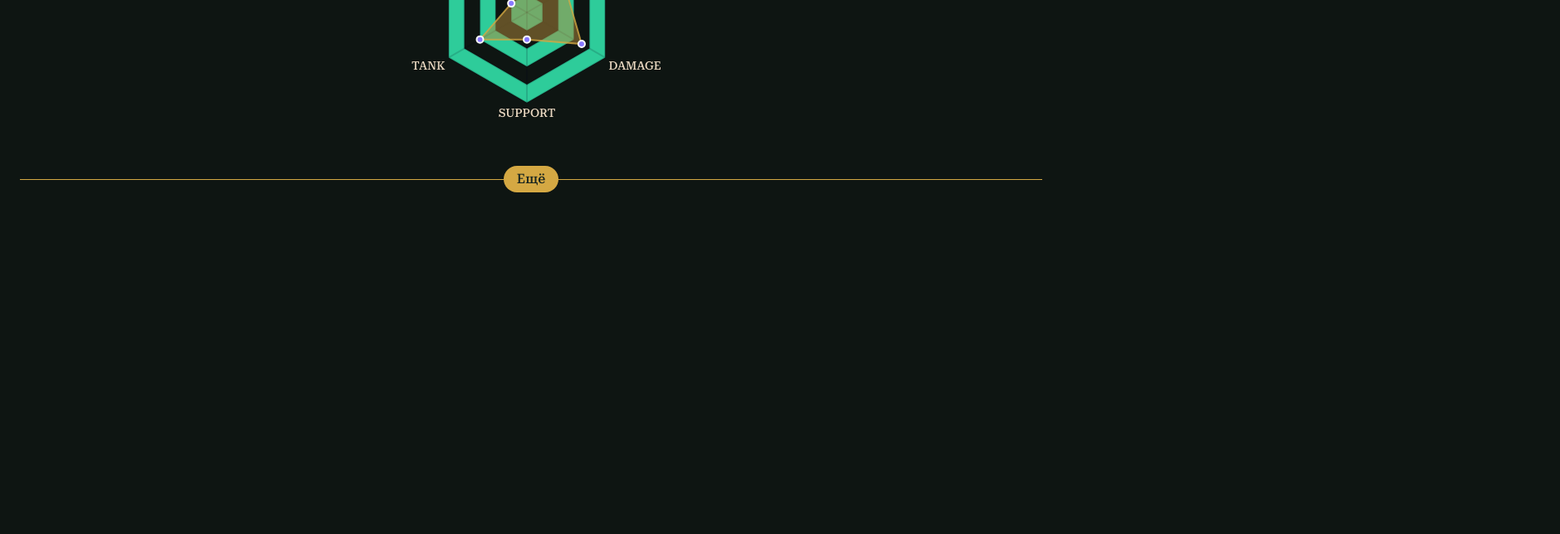
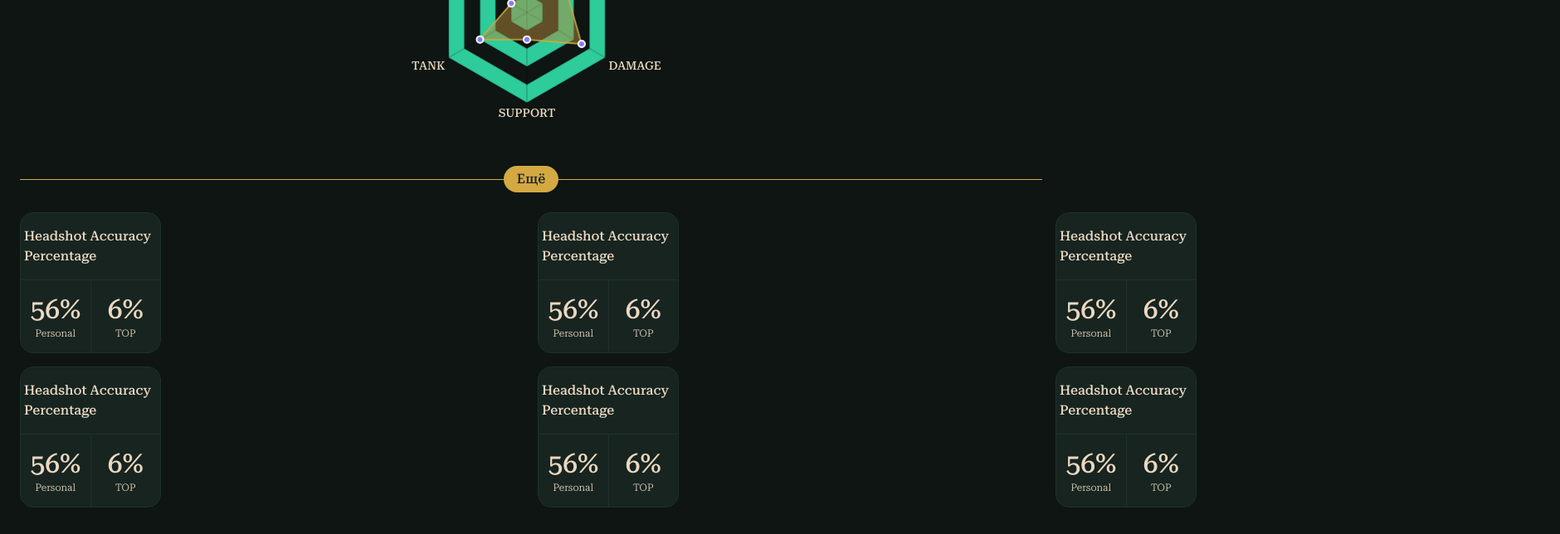
Before and after one commit to kinnaamf/deadstat-frontend, a Vue app: page /main-stats in a window 1280 px wide. Shown: the part 997-1641 px from the top of the page at 83% size, 1880 px wide, since content can reach past the window. Before the commit the page ends 1261 px from the top, so only its background shows below. Built offline with nearby package versions, Linux system fonts and the light colour scheme; a web font is replaced by a local one.

Commit message:
feat: add bleed slider with player stats

```diff
--- a/index.html
+++ b/index.html
@@ -1,5 +1,5 @@
 <!DOCTYPE html>
-<html lang="">
+<html lang="" class=" scrollbar-none">
 <head>
     <meta charset="UTF-8">
     <link rel="icon" href="/favicon.ico">
--- a/src/assets/pcss/main.pcss
+++ b/src/assets/pcss/main.pcss
@@ -111,3 +111,37 @@
 .radar-chart {
   @apply w-full max-w-xs mx-auto;
 }
+
+.stat-title {
+  @apply text-base font-medium text-secondary;
+}
+
+.stat-card {
+  @apply w-[170px] h-[170px] flex flex-col rounded-2xl
+}
+
+.stat-title {
+  @apply py-4 px-1 border-border border-b
+}
+
+.stat-col {
+  @apply flex flex-col items-center justify-center;
+}
+
+.stat-body {
+  @apply flex-1;
+  display: grid;
+  grid-template-columns:  1fr 1px 1fr;
+}
+
+.stat-value {
+  @apply text-[2rem] font-medium text-secondary;
+}
+
+.stat-label {
+  @apply relative text-[12px] text-secondary font-light -top-1
+}
+
+.vertical-divider {
+  @apply bg-border w-px h-full;
+}
--- /dev/null
+++ b/src/components/main-stats/StatCard.vue
@@ -0,0 +1,28 @@
+<template>
+  <div class="stat-card bg-card border border-border">
+    <h3 class="stat-title">{{ stat.title }}</h3>
+    <div class="stat-body">
+      <div class="stat-col">
+        <span class="stat-value">{{ stat.personal }}</span>
+        <span class="stat-label">Personal</span>
+      </div>
+
+      <div class="vertical-divider"></div>
+
+      <div class="stat-col">
+        <span class="stat-value">{{ stat.top }}</span>
+        <span class="stat-label">TOP</span>
+      </div>
+    </div>
+  </div>
+</template>
+
+<script setup lang="ts">
+const props = defineProps<{
+  stat: any
+}>()
+</script>
+
+<style scoped lang="postcss">
+
+</style>
--- a/src/components/main-stats/StatsSlider.vue
+++ b/src/components/main-stats/StatsSlider.vue
@@ -1,11 +1,54 @@
 <template>
+  <div class="stats-container">
+    <swiper :slides-per-view="2" :initial-slide="1" :space-between="16" class="slider-full-bleed">
+      <swiper-slide v-for="slide in rowOne" :key="slide.id" class="w-[85vw]">
+        <StatCard :stat="slide" />
+      </swiper-slide>
+    </swiper>
 
+    <div class="h-4"></div>
+
+    <swiper :slides-per-view="2" :initial-slide="1" :space-between="16" class="slider-full-bleed">
+      <swiper-slide v-for="slide in rowTwo" :key="slide.id" class="w-[85vw]">
+        <StatCard :stat="slide" />
+      </swiper-slide>
+    </swiper>
+  </div>
 </template>
 
 <script setup lang="ts">
+import { Swiper, SwiperSlide } from 'swiper/vue';
+import 'swiper/css';
+import StatCard from "@/components/main-stats/StatCard.vue";
 
+
+const rowOne = [
+  { id: 1, title: 'Headshot Accuracy Percentage', personal: '56%', top: '6%' },
+  { id: 2, title: 'Headshot Accuracy Percentage', personal: '56%', top: '6%' },
+  { id: 3, title: 'Headshot Accuracy Percentage', personal: '56%', top: '6%' },
+  { id: 4, title: 'Headshot Accuracy Percentage', personal: '56%', top: '6%' },
+];
+
+const rowTwo = [
+  { id: 5, title: 'Headshot Accuracy Percentage', personal: '56%', top: '6%' },
+  { id: 6, title: 'Headshot Accuracy Percentage', personal: '56%', top: '6%' },
+  { id: 7, title: 'Headshot Accuracy Percentage', personal: '56%', top: '6%' },
+  { id: 8, title: 'Headshot Accuracy Percentage', personal: '56%', top: '6%' },
+]
 </script>
 
 <style scoped>
+/* Этот класс нужно повесить на оба ваших слайдера (или Swiper-обертки) */
+.slider-full-bleed {
+  /* Отрицательный margin растягивает контейнер до краев экрана */
+  margin-left: -24px;
+  margin-right: -24px;
 
+  /* Паддинг возвращает контент внутрь, чтобы слайды не "прилипали" к краям */
+  padding-left: 24px;
+  padding-right: 24px;
+
+  /* Разрешаем элементам выходить за границы */
+  overflow: visible !important;
+}
 </style>
--- a/src/views/MainStatsView.vue
+++ b/src/views/MainStatsView.vue
@@ -12,6 +12,8 @@
         <div class="w-full h-px bg-primary"></div>
       </div>
     </div>
+
+    <StatsSlider class="mt-6"/>
   </ProfileLayout>
 </template>
 
@@ -21,6 +23,8 @@ import ProfileLayout from "@/layouts/ProfileLayout.vue";
 import SectionTitle from "@/components/SectionTitle.vue";
 import StatsInfo from "@/components/main-stats/StatsInfo.vue";
 import StatsChart from "@/components/main-stats/StatsChart.vue";
+import StatsSlider from "@/components/main-stats/StatsSlider.vue";
+
 </script>
 
 <style scoped>
```
